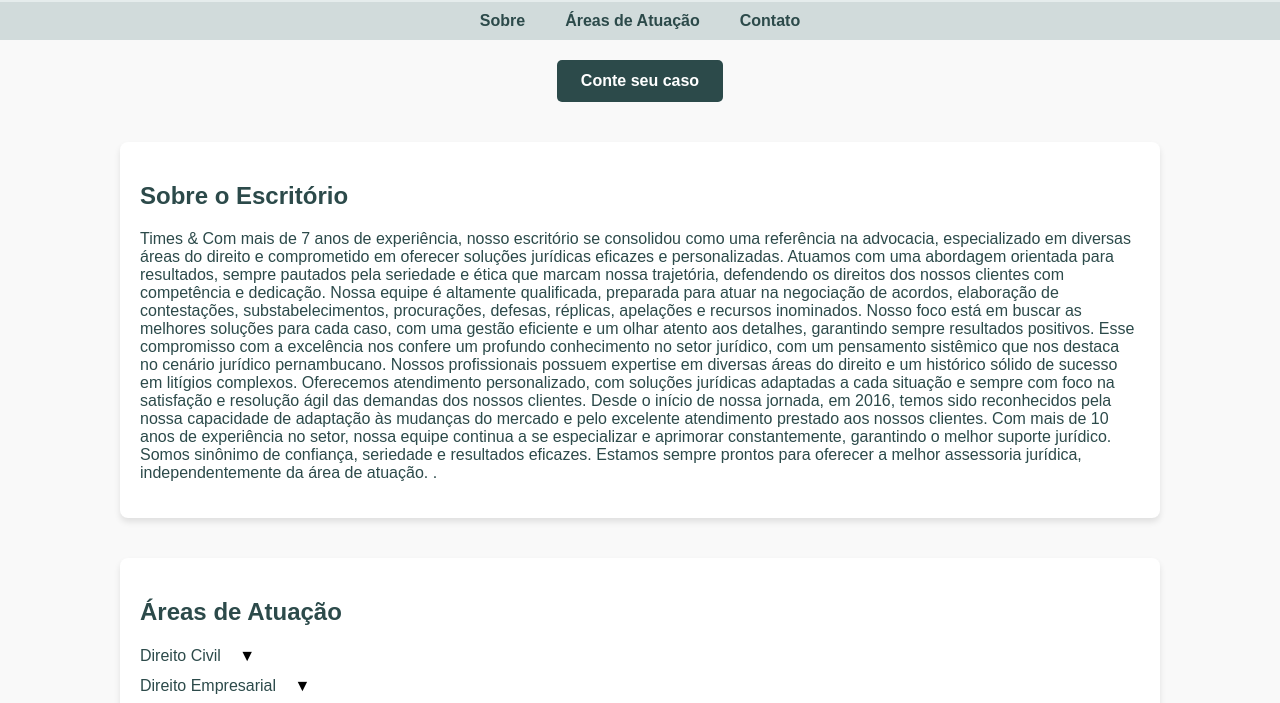
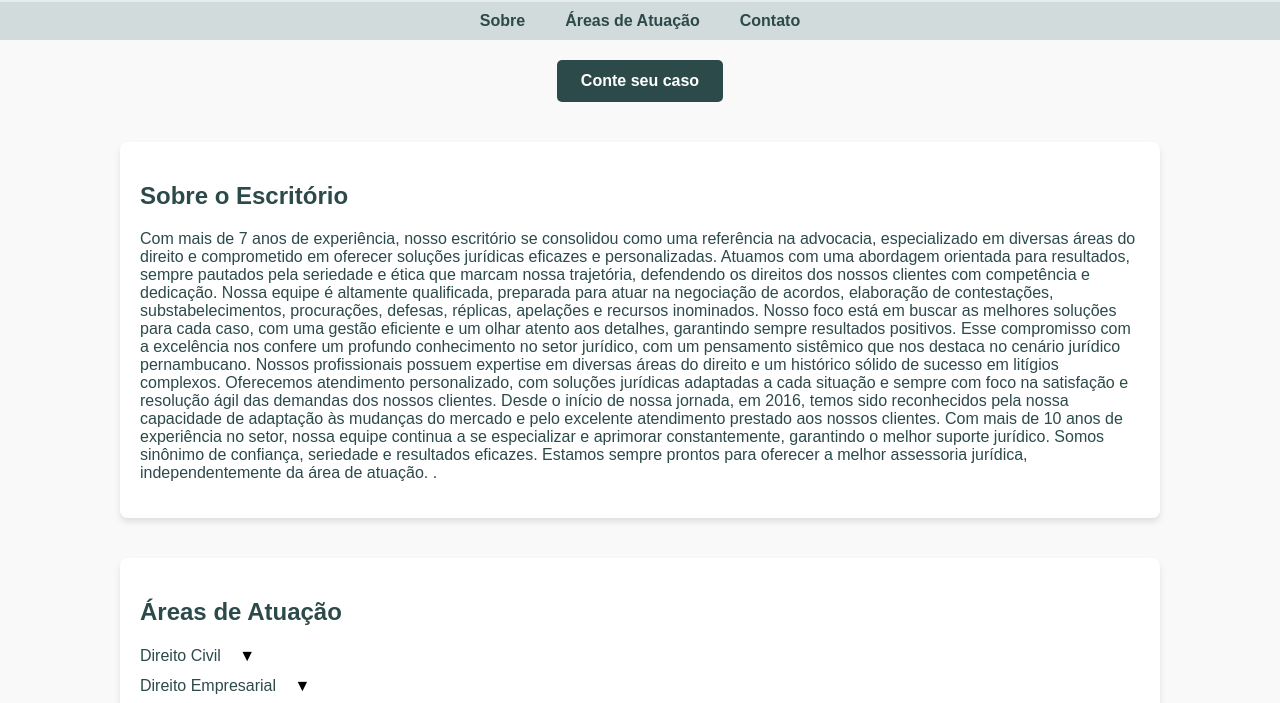
Before and after one commit to aluisiotimes/timeselandimadvogados, a plain HTML site: page index.html in a window 1280 px wide. Shown: the part 87-790 px from the top of the page. Drawn offline with Linux system fonts and the light colour scheme.

Commit message:
Update index.html

```diff
--- a/index.html
+++ b/index.html
@@ -125,7 +125,7 @@
 
   <section id="sobre">
     <h2>Sobre o Escritório</h2>
-    <p>Times &amp; Com mais de 7 anos de experiência, nosso escritório se consolidou como uma referência na advocacia, especializado em diversas áreas do direito e comprometido em oferecer soluções jurídicas eficazes e personalizadas. Atuamos com uma abordagem orientada para resultados, sempre pautados pela seriedade e ética que marcam nossa trajetória, defendendo os direitos dos nossos clientes com competência e dedicação.
+    <p>Com mais de 7 anos de experiência, nosso escritório se consolidou como uma referência na advocacia, especializado em diversas áreas do direito e comprometido em oferecer soluções jurídicas eficazes e personalizadas. Atuamos com uma abordagem orientada para resultados, sempre pautados pela seriedade e ética que marcam nossa trajetória, defendendo os direitos dos nossos clientes com competência e dedicação.
 Nossa equipe é altamente qualificada, preparada para atuar na negociação de acordos, elaboração de contestações, substabelecimentos, procurações, defesas, réplicas, apelações e recursos inominados. Nosso foco está em buscar as melhores soluções para cada caso, com uma gestão eficiente e um olhar atento aos detalhes, garantindo sempre resultados positivos. Esse compromisso com a excelência nos confere um profundo conhecimento no setor jurídico, com um pensamento sistêmico que nos destaca no cenário jurídico pernambucano.
 Nossos profissionais possuem expertise em diversas áreas do direito e um histórico sólido de sucesso em litígios complexos. Oferecemos atendimento personalizado, com soluções jurídicas adaptadas a cada situação e sempre com foco na satisfação e resolução ágil das demandas dos nossos clientes.
 Desde o início de nossa jornada, em 2016, temos sido reconhecidos pela nossa capacidade de adaptação às mudanças do mercado e pelo excelente atendimento prestado aos nossos clientes. Com mais de 10 anos de experiência no setor, nossa equipe continua a se especializar e aprimorar constantemente, garantindo o melhor suporte jurídico.
```
